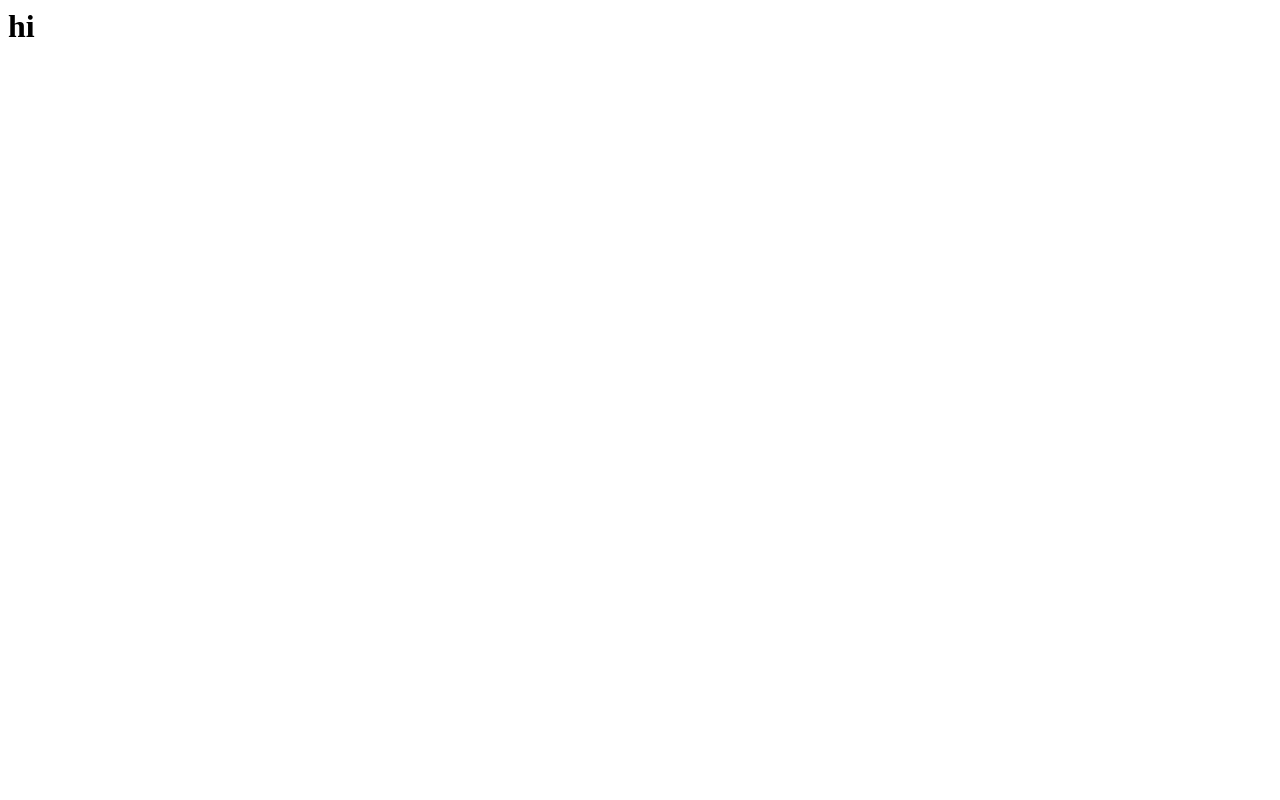
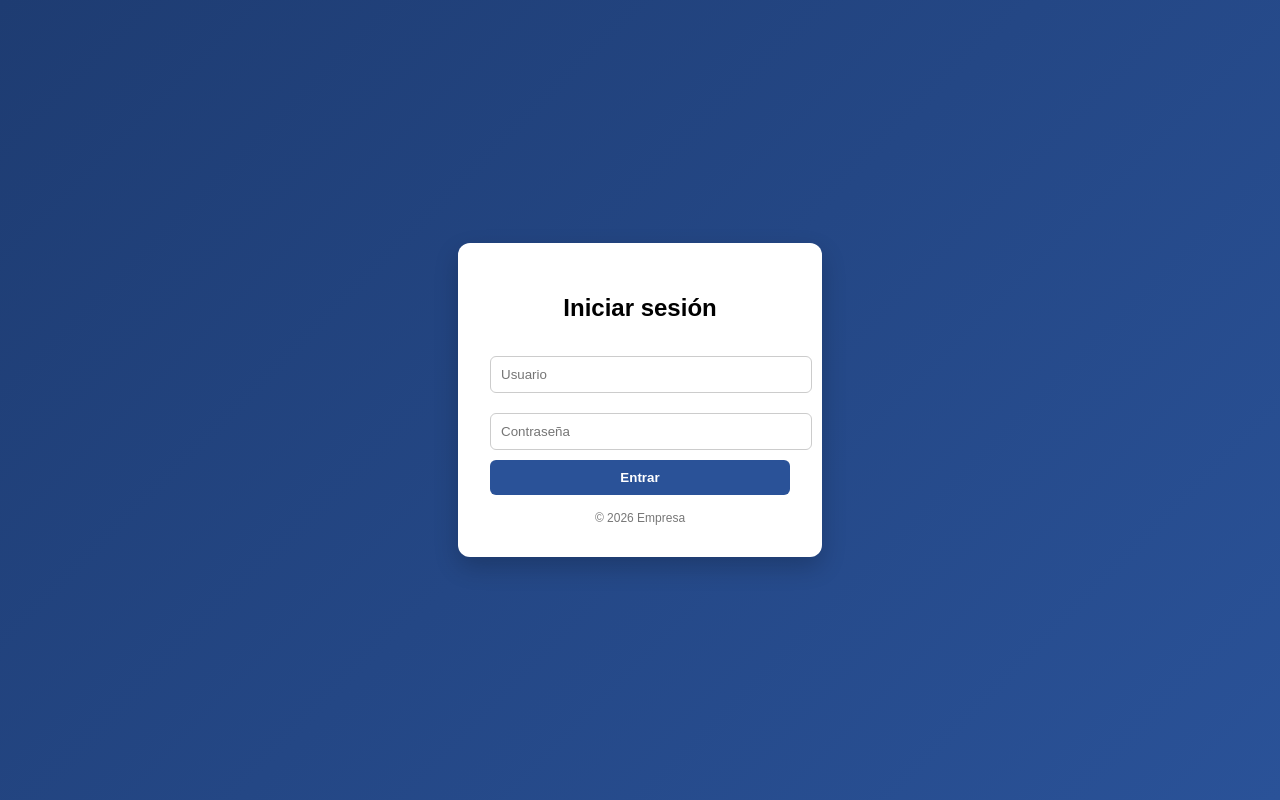
Before and after one commit to rrrrdsa/rrrrdsa.github.io, a plain HTML site: page index.html in a window 1280 px wide. Drawn offline with Linux system fonts and the light colour scheme.

Commit message:
Update index.html

```diff
--- a/index.html
+++ b/index.html
@@ -1 +1,98 @@
-<h1>hi</h1>
+<!DOCTYPE html>
+<html lang="es">
+<head>
+  <meta charset="UTF-8">
+  <title>Login Profesional</title>
+  <meta name="viewport" content="width=device-width, initial-scale=1.0">
+  <style>
+    body {
+      margin: 0;
+      font-family: Arial, sans-serif;
+      background: linear-gradient(135deg, #1e3c72, #2a5298);
+      height: 100vh;
+      display: flex;
+      justify-content: center;
+      align-items: center;
+    }
+
+    .login-container {
+      background: white;
+      padding: 2rem;
+      border-radius: 12px;
+      width: 300px;
+      box-shadow: 0 10px 25px rgba(0,0,0,0.2);
+      text-align: center;
+    }
+
+    h2 {
+      margin-bottom: 1.5rem;
+    }
+
+    input {
+      width: 100%;
+      padding: 10px;
+      margin: 10px 0;
+      border-radius: 6px;
+      border: 1px solid #ccc;
+    }
+
+    button {
+      width: 100%;
+      padding: 10px;
+      background: #2a5298;
+      color: white;
+      border: none;
+      border-radius: 6px;
+      cursor: pointer;
+      font-weight: bold;
+    }
+
+    button:hover {
+      background: #1e3c72;
+    }
+
+    .footer {
+      margin-top: 1rem;
+      font-size: 12px;
+      color: #777;
+    }
+  </style>
+</head>
+<body>
+
+<div class="login-container">
+  <h2>Iniciar sesión</h2>
+  <form id="loginForm">
+    <input type="text" id="username" placeholder="Usuario" required>
+    <input type="password" id="password" placeholder="Contraseña" required>
+    <button type="submit">Entrar</button>
+  </form>
+  <div class="footer">© 2026 Empresa</div>
+</div>
+
+<script>
+document.getElementById("loginForm").addEventListener("submit", async function(e) {
+  e.preventDefault();
+
+  const username = document.getElementById("username").value;
+  const password = document.getElementById("password").value;
+
+  // Enviar a un backend seguro (ejemplo)
+  const response = await fetch("https://tu-backend.com/api/login", {
+    method: "POST",
+    headers: {
+      "Content-Type": "application/json"
+    },
+    body: JSON.stringify({ username, password })
+  });
+
+  if (response.ok) {
+    alert("Login exitoso");
+  } else {
+    alert("Credenciales incorrectas");
+  }
+});
+</script>
+
+</body>
+</html>
```
